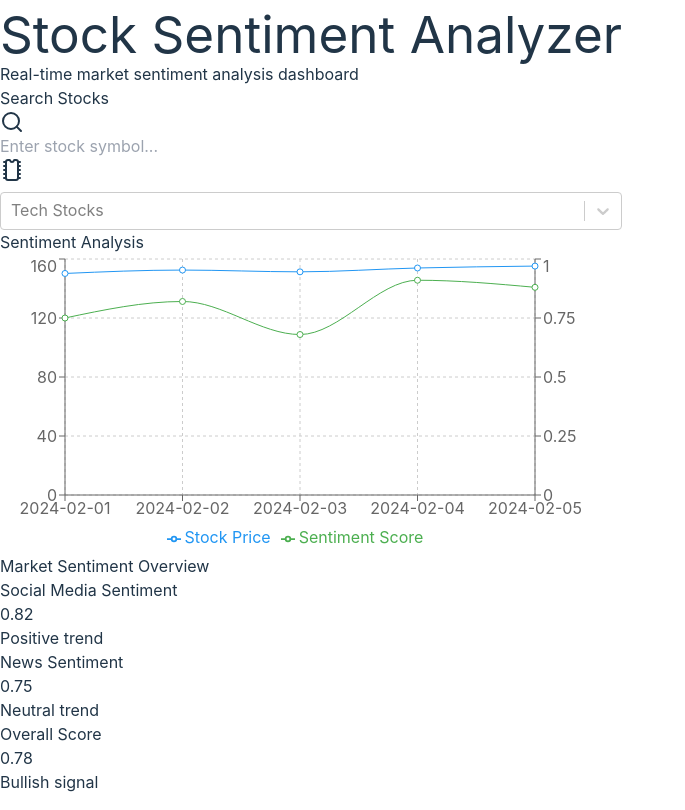
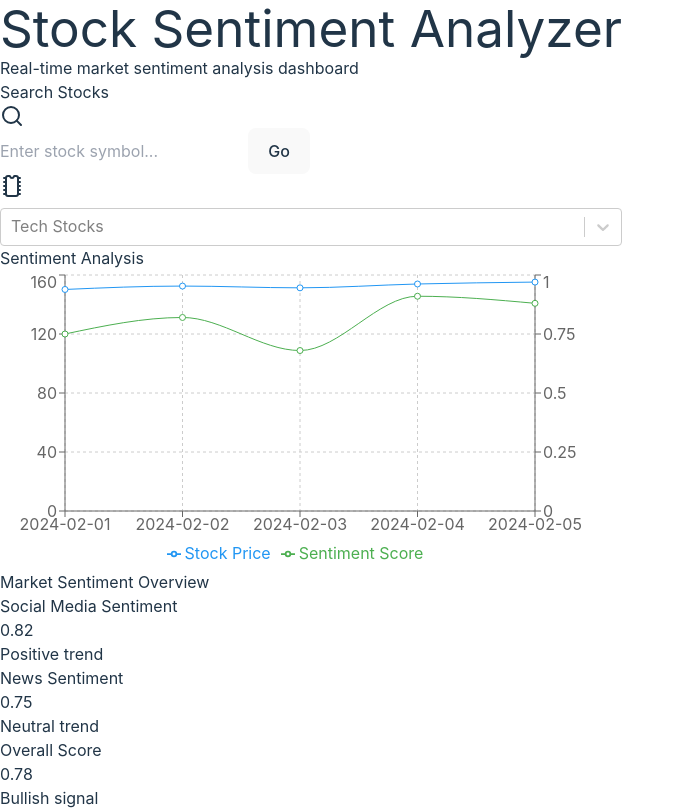
Before and after one commit to poke-key/stock-sentiment-analyzer, a React (Vite) app in the folder frontend/: page /dashboard in a window 1280 px wide. Shown: the whole page, without its empty margins (0-685 px from the left). Built offline with nearby package versions, Linux system fonts and the light colour scheme.

Commit message:
Add "Go" button to manual stock search

```diff
--- a/frontend/src/components/Dashboard.jsx
+++ b/frontend/src/components/Dashboard.jsx
@@ -56,10 +56,14 @@ const Dashboard = () => {
                 placeholder="Enter stock symbol..."
                 className="w-64 p-2 border rounded bg-gray-200 text-gray-800"
               />
+              <button className='p-2 px-4 border rounded bg-violet-500 hover:bg-violet-600
+						text-white'>
+                Go
+              </button>
             </div>
             <div className="flex items-center space-x-2 mb-4">
             <Microchip className="text-gray-400 mt-2" />
-            <Dropdown placeholder='Tech Stocks' options={techStockOptions} className='w-64'
+            <Dropdown placeholder='Tech Stocks' options={techStockOptions} className='w-full'
                       onChange={handleDropdownChange}/>
                 {/* <button className="w-full p-2 text-left bg-blue-50 rounded hover:bg-blue-100">
                   Energy Sector
```
